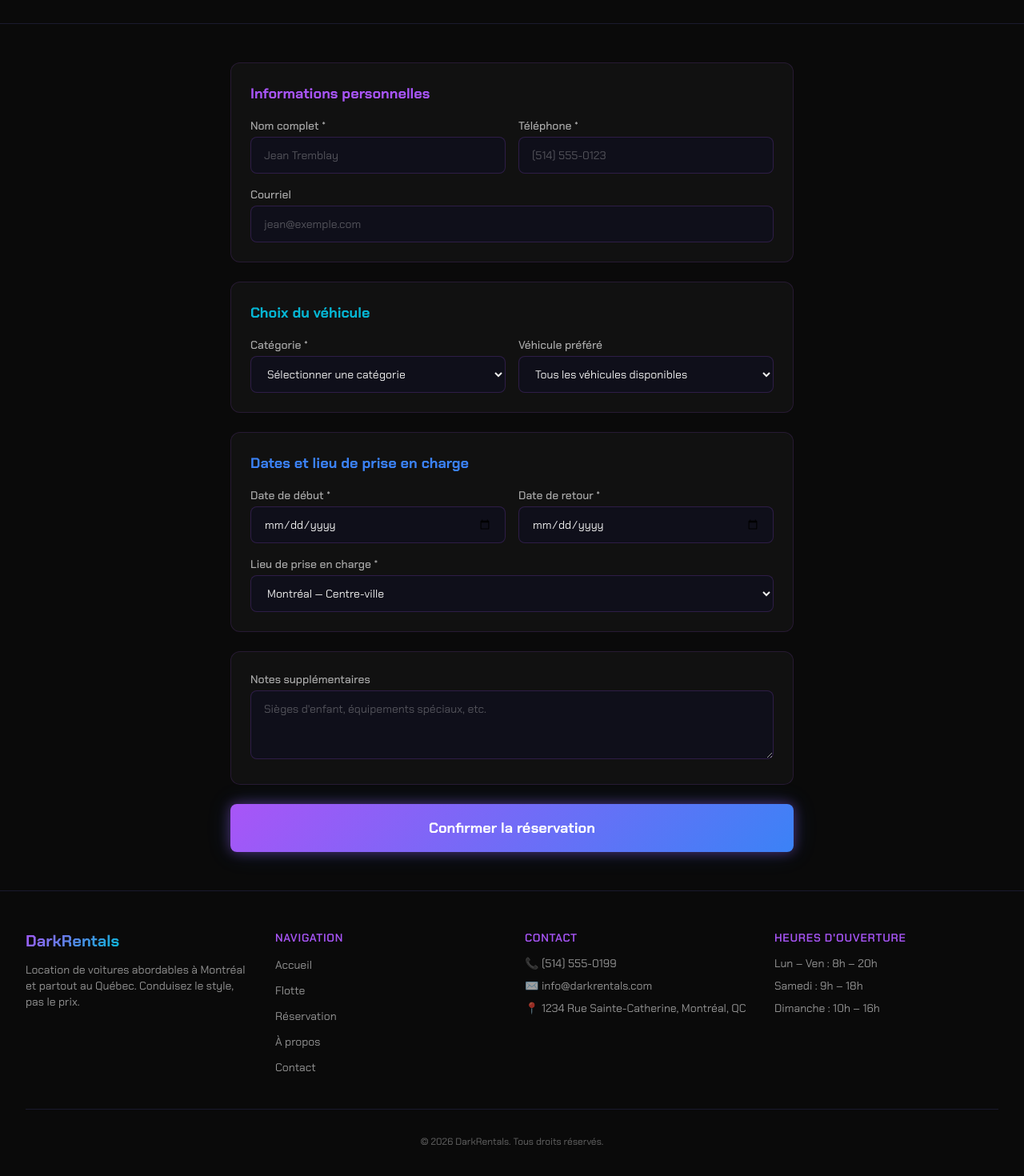
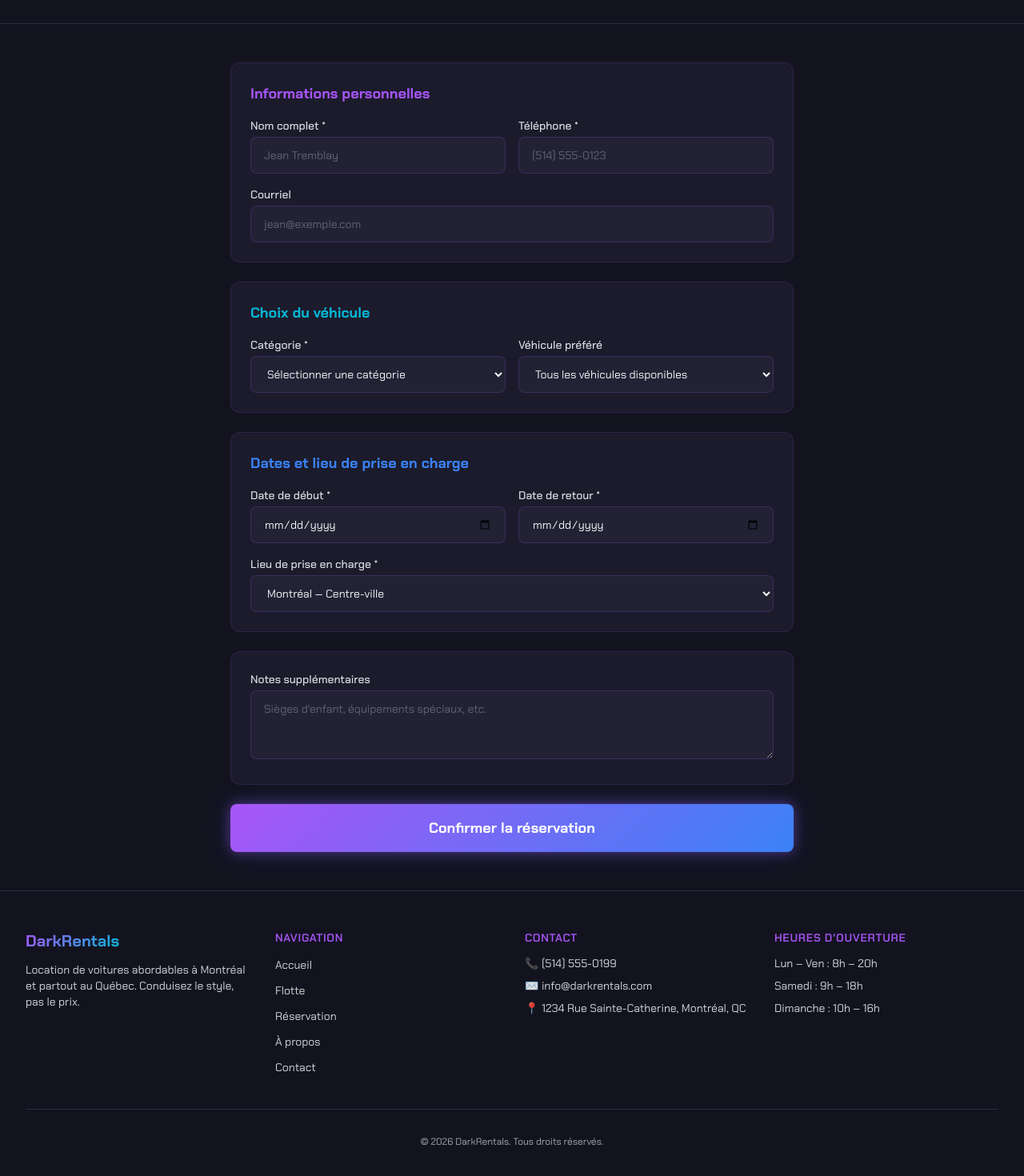
Before and after one commit to pchenier/darkrentals, a Next.js app: page /reservation in a window 1280 px wide. Shown: the part 292-1762 px from the top of the page at 80% size. Built offline with nearby package versions, Linux system fonts and the light colour scheme.

Commit message:
Softer dark bg (#131320), brighter text, fix duplicated fleet subtitle

```diff
--- a/src/app/globals.css
+++ b/src/app/globals.css
@@ -1,14 +1,14 @@
 @import "tailwindcss";
 
 :root {
-  --background: #0A0A0A;
-  --foreground: #ededed;
+  --background: #131320;
+  --foreground: #F4F4F8;
   --neon-purple: #A855F7;
   --neon-cyan: #06B6D4;
   --electric-blue: #3B82F6;
-  --card-bg: #111111;
-  --card-border: #1a1a2e;
-  --input-bg: #0f0f1a;
+  --card-bg: #1B1B2C;
+  --card-border: #2C2C44;
+  --input-bg: #222234;
 }
 
 @theme inline {
@@ -36,8 +36,8 @@ body {
     0deg,
     transparent,
     transparent 2px,
-    rgba(0, 0, 0, 0.03) 2px,
-    rgba(0, 0, 0, 0.03) 4px
+    rgba(0, 0, 0, 0.02) 2px,
+    rgba(0, 0, 0, 0.02) 4px
   );
   pointer-events: none;
 }
--- a/src/app/not-found.tsx
+++ b/src/app/not-found.tsx
@@ -5,7 +5,7 @@ export default function NotFound() {
     <div className="flex min-h-[60vh] items-center justify-center">
       <div className="text-center">
         <h1 className="text-6xl font-extrabold gradient-text">404</h1>
-        <p className="mt-4 text-lg text-foreground/60">
+        <p className="mt-4 text-lg text-foreground/85">
           Page introuvable. Ce véhicule a peut-être quitté le stationnement.
         </p>
         <Link
--- a/src/app/page.tsx
+++ b/src/app/page.tsx
@@ -86,7 +86,7 @@ export default function HomePage() {
                 <br />
                 Dominez la route.
               </h1>
-              <p className="mt-6 max-w-xl text-lg text-foreground/60 sm:text-xl">
+              <p className="mt-6 max-w-xl text-lg text-foreground/85 sm:text-xl">
                 Des voitures abordables pour Montréal et tout le Québec.
                 Des compactes économiques et fiables — votre prochaine voiture
                 vous attend dans l&apos;ombre.
@@ -177,7 +177,7 @@ export default function HomePage() {
                 <h3 className="mt-4 text-lg font-bold text-foreground">
                   {feature.title}
                 </h3>
-                <p className="mt-2 text-sm text-foreground/60">{feature.desc}</p>
+                <p className="mt-2 text-sm text-foreground/85">{feature.desc}</p>
               </div>
             ))}
           </div>
@@ -190,7 +190,7 @@ export default function HomePage() {
           <h2 className="text-3xl font-bold sm:text-4xl">
             Prêt à <span className="gradient-text">prendre la route</span> ?
           </h2>
-          <p className="mt-4 text-foreground/60">
+          <p className="mt-4 text-foreground/85">
             Réservez votre voiture en quelques clics et profitez de nos tarifs
             exclusifs.
           </p>
--- a/src/components/BookingClient.tsx
+++ b/src/components/BookingClient.tsx
@@ -36,7 +36,7 @@ export function BookingClient() {
           <h2 className="mt-4 text-2xl font-bold gradient-text">
             Réservation envoyée !
           </h2>
-          <p className="mt-3 text-foreground/60">
+          <p className="mt-3 text-foreground/85">
             Merci, {formData.name} ! Nous vous contacterons sous peu pour
             confirmer votre réservation.
           </p>
@@ -59,7 +59,7 @@ export function BookingClient() {
           <h1 className="text-4xl font-extrabold tracking-tight sm:text-5xl">
             <span className="gradient-text">Réservation</span>
           </h1>
-          <p className="mt-4 max-w-2xl text-foreground/60">
+          <p className="mt-4 max-w-2xl text-foreground/85">
             Remplissez le formulaire ci-dessous pour réserver votre véhicule.
             Confirmation rapide garantie.
           </p>
@@ -79,7 +79,7 @@ export function BookingClient() {
                 <div>
                   <label
                     htmlFor="name"
-                    className="mb-1 block text-sm font-medium text-foreground/70"
+                    className="mb-1 block text-sm font-medium text-foreground/90"
                   >
                     Nom complet *
                   </label>
@@ -97,7 +97,7 @@ export function BookingClient() {
                 <div>
                   <label
                     htmlFor="phone"
-                    className="mb-1 block text-sm font-medium text-foreground/70"
+                    className="mb-1 block text-sm font-medium text-foreground/90"
                   >
                     Téléphone *
                   </label>
@@ -115,7 +115,7 @@ export function BookingClient() {
                 <div className="sm:col-span-2">
                   <label
                     htmlFor="email"
-                    className="mb-1 block text-sm font-medium text-foreground/70"
+                    className="mb-1 block text-sm font-medium text-foreground/90"
                   >
                     Courriel
                   </label>
@@ -141,7 +141,7 @@ export function BookingClient() {
                 <div>
                   <label
                     htmlFor="carType"
-                    className="mb-1 block text-sm font-medium text-foreground/70"
+                    className="mb-1 block text-sm font-medium text-foreground/90"
                   >
                     Catégorie *
                   </label>
@@ -166,7 +166,7 @@ export function BookingClient() {
                 <div>
                   <label
                     htmlFor="carId"
-                    className="mb-1 block text-sm font-medium text-foreground/70"
+                    className="mb-1 block text-sm font-medium text-foreground/90"
                   >
                     Véhicule préféré
                   </label>
@@ -202,7 +202,7 @@ export function BookingClient() {
                 <div>
                   <label
                     htmlFor="pickupDate"
-                    className="mb-1 block text-sm font-medium text-foreground/70"
+                    className="mb-1 block text-sm font-medium text-foreground/90"
                   >
                     Date de début *
                   </label>
@@ -219,7 +219,7 @@ export function BookingClient() {
                 <div>
                   <label
                     htmlFor="returnDate"
-                    className="mb-1 block text-sm font-medium text-foreground/70"
+                    className="mb-1 block text-sm font-medium text-foreground/90"
                   >
                     Date de retour *
                   </label>
@@ -236,7 +236,7 @@ export function BookingClient() {
                 <div className="sm:col-span-2">
                   <label
                     htmlFor="pickupLocation"
-                    className="mb-1 block text-sm font-medium text-foreground/70"
+                    className="mb-1 block text-sm font-medium text-foreground/90"
                   >
                     Lieu de prise en charge *
                   </label>
@@ -269,7 +269,7 @@ export function BookingClient() {
             <div className="neon-card rounded-xl bg-card-bg p-6">
               <label
                 htmlFor="notes"
-                className="mb-1 block text-sm font-medium text-foreground/70"
+                className="mb-1 block text-sm font-medium text-foreground/90"
               >
                 Notes supplémentaires
               </label>
--- a/src/components/Footer.tsx
+++ b/src/components/Footer.tsx
@@ -8,7 +8,7 @@ export function Footer() {
           {/* Brand */}
           <div>
             <span className="text-xl font-bold gradient-text">DarkRentals</span>
-            <p className="mt-3 text-sm text-foreground/60">
+            <p className="mt-3 text-sm text-foreground/85">
               Location de voitures abordables à Montréal et partout au Québec.
               Conduisez le style, pas le prix.
             </p>
@@ -30,7 +30,7 @@ export function Footer() {
                 <li key={link.href}>
                   <Link
                     href={link.href}
-                    className="text-sm text-foreground/60 transition-colors hover:text-neon-cyan"
+                    className="text-sm text-foreground/85 transition-colors hover:text-neon-cyan"
                   >
                     {link.label}
                   </Link>
@@ -44,7 +44,7 @@ export function Footer() {
             <h3 className="text-sm font-semibold uppercase tracking-wider text-neon-purple">
               Contact
             </h3>
-            <ul className="mt-3 space-y-2 text-sm text-foreground/60">
+            <ul className="mt-3 space-y-2 text-sm text-foreground/85">
               <li>📞 (514) 555-0199</li>
               <li>✉️ info@darkrentals.com</li>
               <li>📍 1234 Rue Sainte-Catherine, Montréal, QC</li>
@@ -56,7 +56,7 @@ export function Footer() {
             <h3 className="text-sm font-semibold uppercase tracking-wider text-neon-purple">
               Heures d&apos;ouverture
             </h3>
-            <ul className="mt-3 space-y-2 text-sm text-foreground/60">
+            <ul className="mt-3 space-y-2 text-sm text-foreground/85">
               <li>Lun – Ven : 8h – 20h</li>
               <li>Samedi : 9h – 18h</li>
               <li>Dimanche : 10h – 16h</li>
@@ -64,7 +64,7 @@ export function Footer() {
           </div>
         </div>
 
-        <div className="mt-10 border-t border-card-border pt-8 text-center text-xs text-foreground/40">
+        <div className="mt-10 border-t border-card-border pt-8 text-center text-xs text-foreground/65">
           © {new Date().getFullYear()} DarkRentals. Tous droits réservés.
         </div>
       </div>
--- a/src/components/Header.tsx
+++ b/src/components/Header.tsx
@@ -32,7 +32,7 @@ export function Header() {
             <Link
               key={link.href}
               href={link.href}
-              className="text-sm font-medium text-foreground/70 transition-colors hover:text-neon-purple"
+              className="text-sm font-medium text-foreground/90 transition-colors hover:text-neon-purple"
             >
               {link.label}
             </Link>
@@ -70,7 +70,7 @@ export function Header() {
                 key={link.href}
                 href={link.href}
                 onClick={() => setMobileOpen(false)}
-                className="text-sm font-medium text-foreground/70 transition-colors hover:text-neon-purple"
+                className="text-sm font-medium text-foreground/90 transition-colors hover:text-neon-purple"
               >
                 {link.label}
               </Link>
```
Also changed, not shown: src/app/a-propos/page.tsx (+6 -6 lines), src/app/contact/page.tsx (+6 -6 lines), src/components/Fleet.tsx (+4 -4 lines), src/components/FleetClient.tsx (+5 -6 lines).
